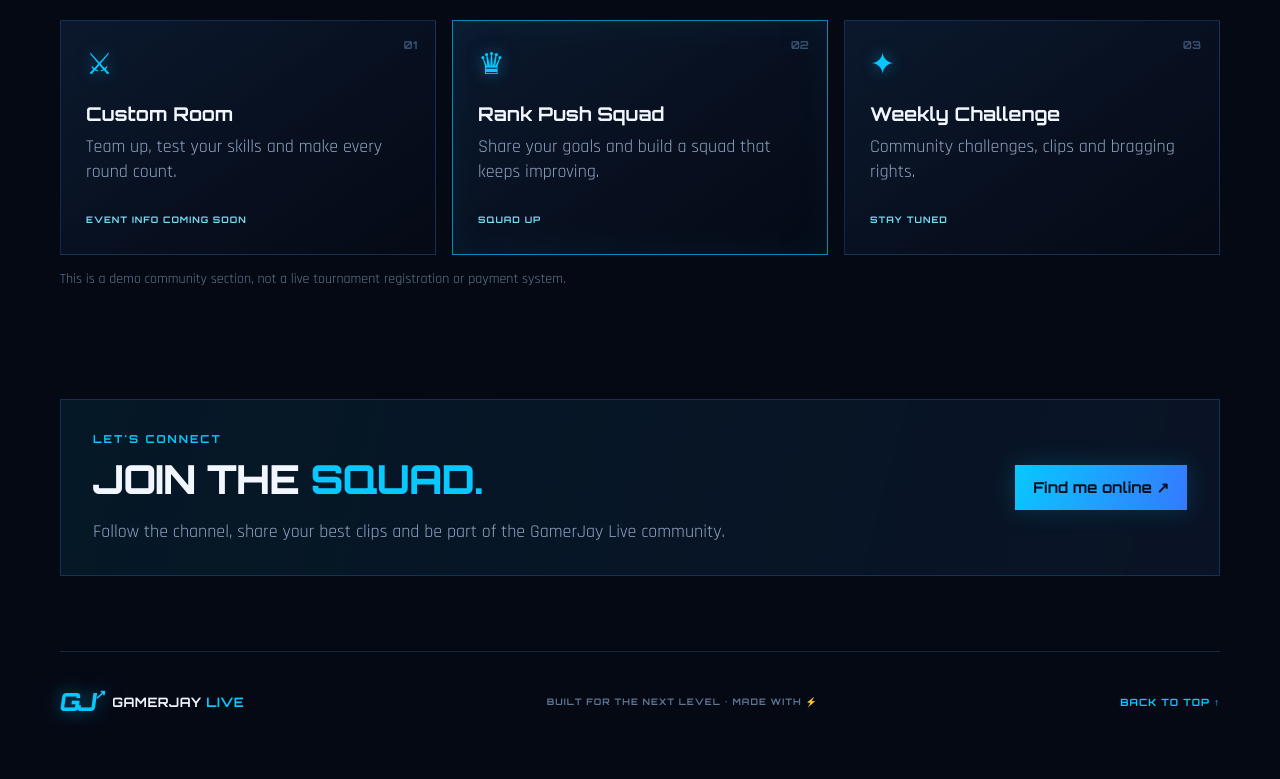
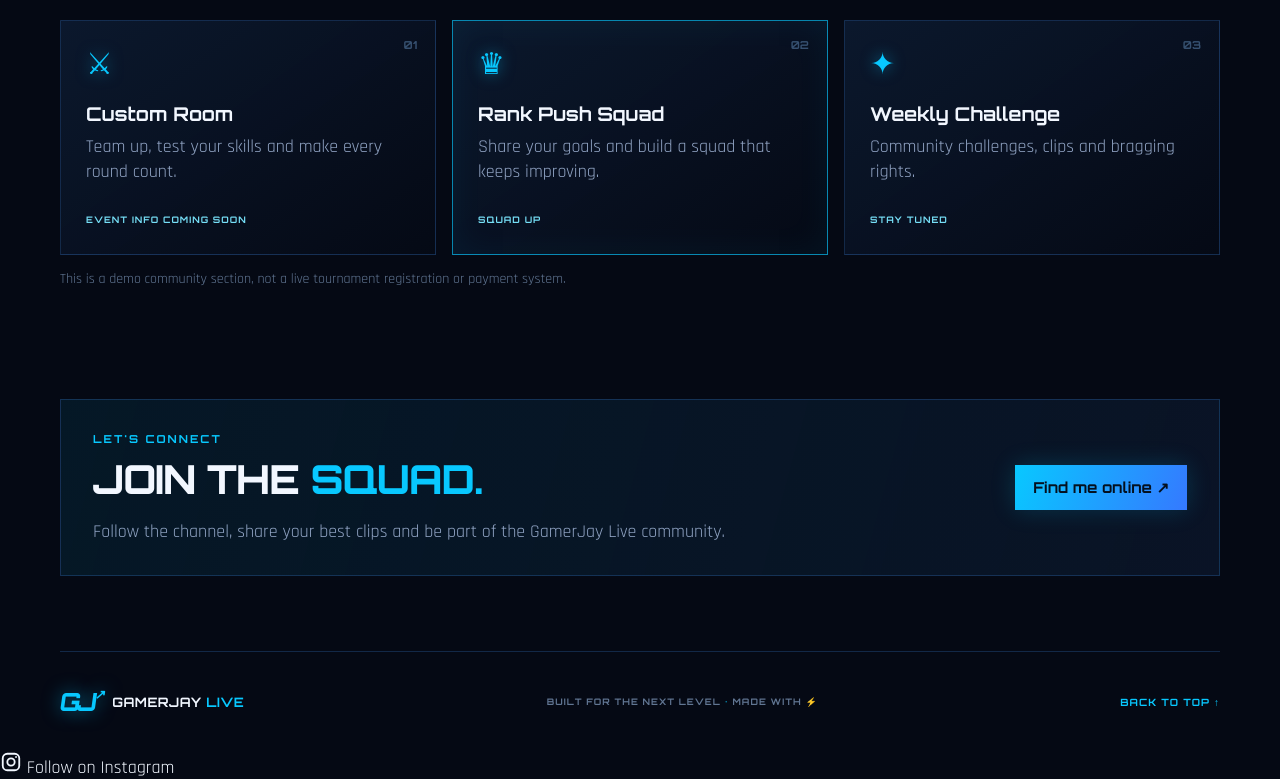
Before and after one commit to bandkarjay/GamerJay, a plain HTML site: page index.html in a window 1280 px wide. Shown: the part 2360-3139 px from the top of the page. Before the commit the page ends 3111 px from the top, so only its background shows below. Drawn offline with Linux system fonts and the light colour scheme.

Commit message:
Add Instagram button to social links
Added a social links section with an Instagram button.

```diff
--- a/index.html
+++ b/index.html
@@ -147,5 +147,25 @@
     <a href="#home" class="back-top">BACK TO TOP ↑</a>
   </footer>
   <script src="script.js"></script>
+
+<div class="social-links">
+  <a
+    class="instagram-btn"
+    href="https://www.instagram.com/gamer_jay24/"
+    target="_blank"
+    rel="noopener noreferrer"
+    aria-label="Visit GamerJay on Instagram"
+  >
+    <svg viewBox="0 0 24 24" width="22" height="22"
+         fill="none" stroke="currentColor" stroke-width="2"
+         stroke-linecap="round" stroke-linejoin="round"
+         aria-hidden="true">
+      <rect x="3" y="3" width="18" height="18" rx="5"/>
+      <circle cx="12" cy="12" r="4"/>
+      <circle cx="17.5" cy="6.5" r="1" fill="currentColor" stroke="none"/>
+    </svg>
+    <span>Follow on Instagram</span>
+  </a>
+</div>
 </body>
 </html>
```
